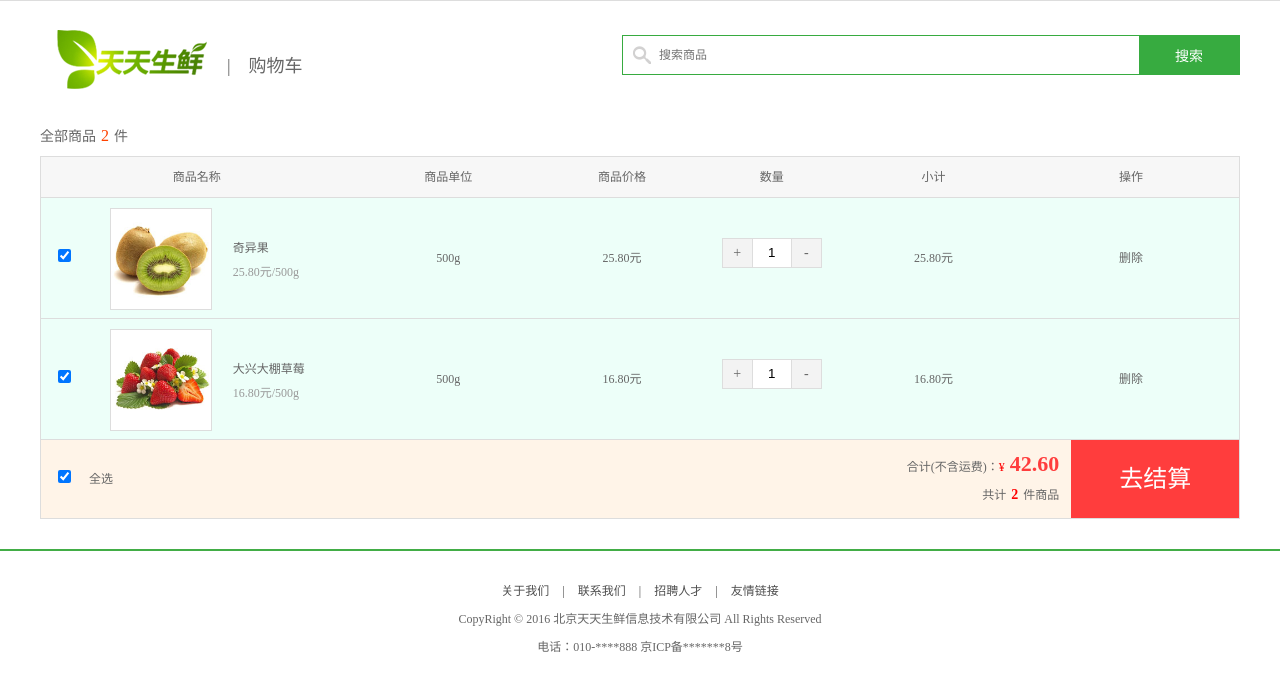
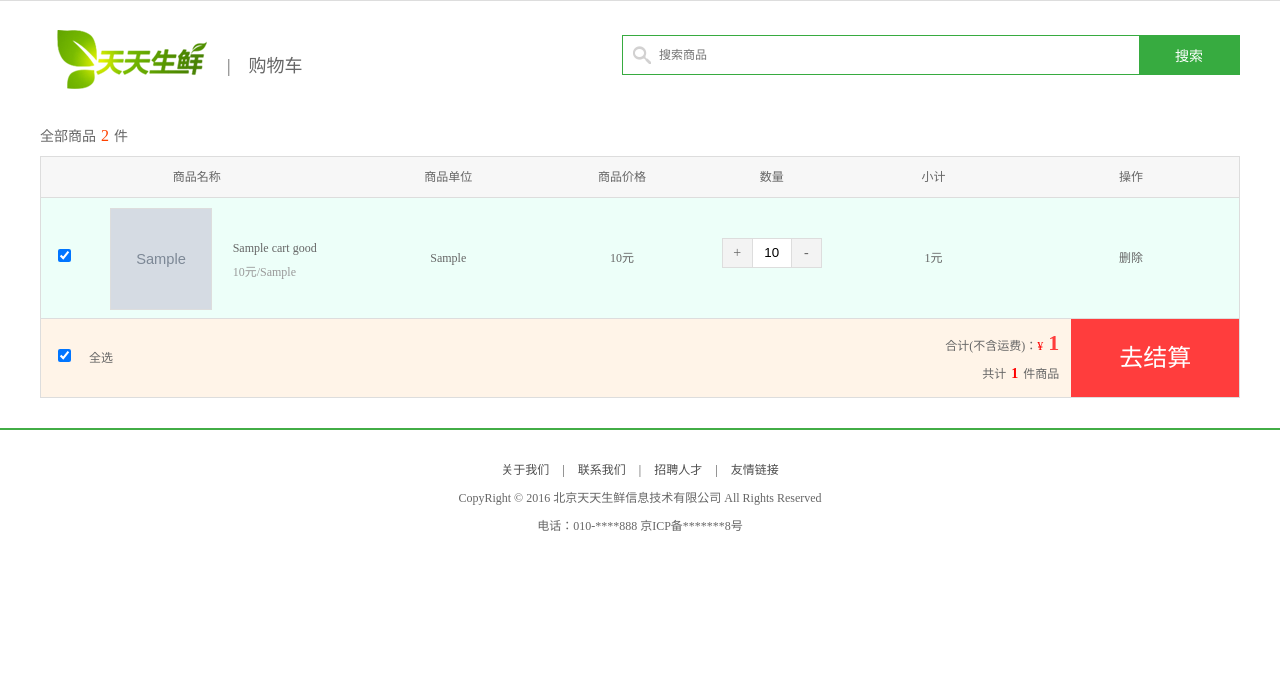
Before and after one commit to JansonLv/myweb1, a Django app: template templates/carts/cart.html in a window 1280 px wide. Shown: the part 29-720 px from the top of the page. Run offline with Django 3.2, Linux system fonts and the light colour scheme; the template is opened without the code that fills it: most values are stand-ins (such as "Sample title", 1, 10 or a date in 2020).

Commit message:
购物车视图显示,数量和总价格计算,修改 购物车html显示

```diff
--- a/templates/carts/cart.html
+++ b/templates/carts/cart.html
@@ -25,45 +25,45 @@
 		<li class="col05">小计</li>
 		<li class="col06">操作</li>
 	</ul>
+{#	<ul class="cart_list_td clearfix">#}
+{#		<li class="col01"><input type="checkbox" name="" checked></li>#}
+{#		<li class="col02"><img src="{% static "images/goods/goods012.jpg" %}"></li>#}
+{#		<li class="col03">奇异果<br><em>25.80元/500g</em></li>#}
+{#		<li class="col04">500g</li>#}
+{#		<li class="col05">25.80元</li>#}
+{#		<li class="col06">#}
+{#			<div class="num_add">#}
+{#				<a href="javascript:;" class="add fl">+</a>#}
+{#				<input type="text" class="num_show fl" value="1">	#}
+{#				<a href="javascript:;" class="minus fl">-</a>	#}
+{#			</div>#}
+{#		</li>#}
+{#		<li class="col07">25.80元</li>#}
+{#		<li class="col08"><a href="javascript:;">删除</a></li>#}
+{#	</ul>#}
+    {% for cart in carts %}
 	<ul class="cart_list_td clearfix">
 		<li class="col01"><input type="checkbox" name="" checked></li>
-		<li class="col02"><img src="{% static "images/goods/goods012.jpg" %}"></li>
-		<li class="col03">奇异果<br><em>25.80元/500g</em></li>
-		<li class="col04">500g</li>
-		<li class="col05">25.80元</li>
+		<li class="col02"><img src="{% static cart.cart_goods.good_image %}"></li>
+		<li class="col03">{{ cart.cart_goods.good_name }}<br><em>{{ cart.cart_goods.good_price }}元/{{ cart.cart_goods.good_unit }}</em></li>
+		<li class="col04">{{ cart.cart_goods.good_unit }}</li>
+		<li class="col05">{{ cart.cart_goods.good_price }}元</li>
 		<li class="col06">
 			<div class="num_add">
 				<a href="javascript:;" class="add fl">+</a>
-				<input type="text" class="num_show fl" value="1">
+				<input type="text" class="num_show fl" value="{{ cart.cart_amount }}">
 				<a href="javascript:;" class="minus fl">-</a>
 			</div>
 		</li>
-		<li class="col07">25.80元</li>
+		<li class="col07">{{ cart.total_money }}元</li>
 		<li class="col08"><a href="javascript:;">删除</a></li>
 	</ul>
-
-	<ul class="cart_list_td clearfix">
-		<li class="col01"><input type="checkbox" name="" checked></li>
-		<li class="col02"><img src="{% static "images/goods/goods003.jpg" %}"></li>
-		<li class="col03">大兴大棚草莓<br><em>16.80元/500g</em></li>
-		<li class="col04">500g</li>
-		<li class="col05">16.80元</li>
-		<li class="col06">
-			<div class="num_add">
-				<a href="javascript:;" class="add fl">+</a>
-				<input type="text" class="num_show fl" value="1">
-				<a href="javascript:;" class="minus fl">-</a>
-			</div>
-		</li>
-		<li class="col07">16.80元</li>
-		<li class="col08"><a href="javascript:;">删除</a></li>
-	</ul>
-
+	 {% endfor %}
 
 	<ul class="settlements">
 		<li class="col01"><input type="checkbox" name="" checked=""></li>
 		<li class="col02">全选</li>
-		<li class="col03">合计(不含运费)：<span>¥</span><em>42.60</em><br>共计<b>2</b>件商品</li>
+		<li class="col03">合计(不含运费)：<span>¥</span><em>{{ carts.total_money }}</em><br>共计<b>{{ carts.total_num }}</b>件商品</li>
 		<li class="col04"><a href="../order/place_order.html">去结算</a></li>
 	</ul>
 {% endblock body %}
```
Also changed, not shown: carts/views.py (+9 -5 lines).
